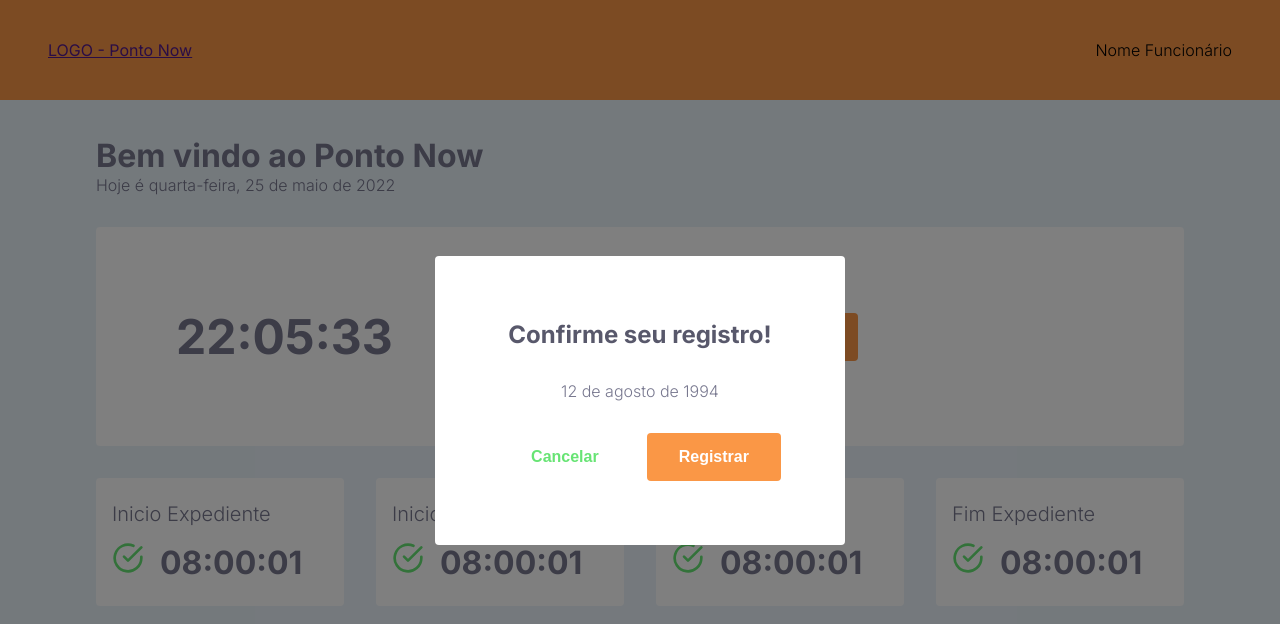
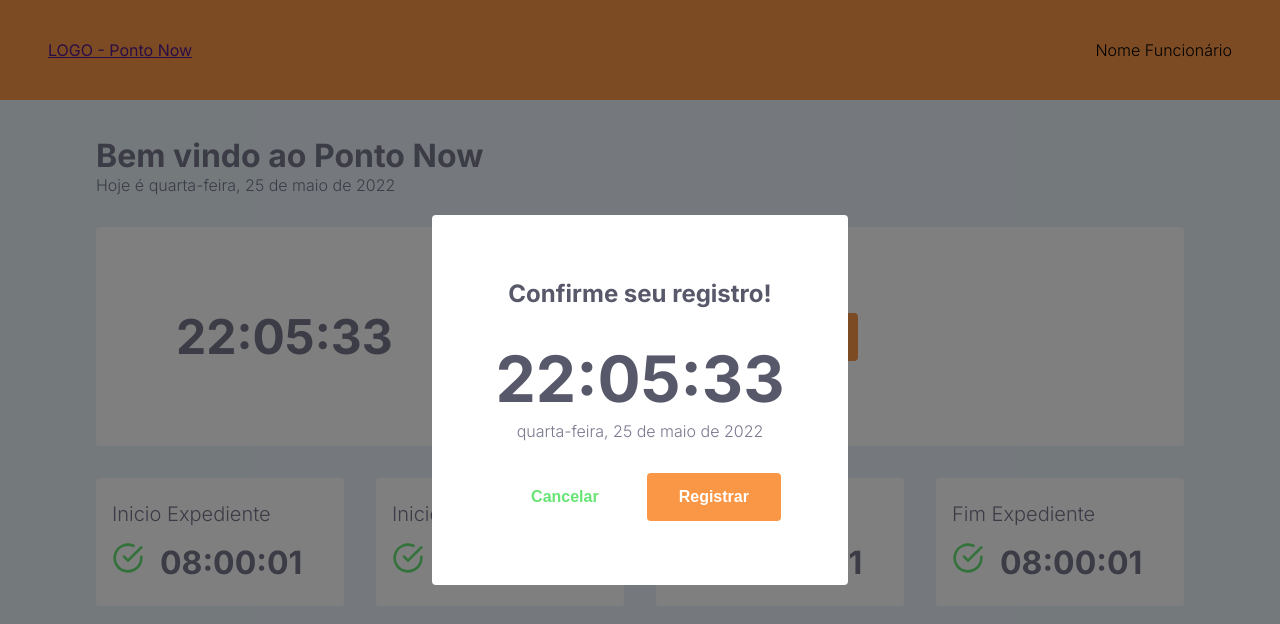
Before and after one commit to jorgelucasalima/pontonow, a React (Create React App) app: page /batidaponto in a window 1280 px wide. Both pictures are taken after a click on the button "REGISTRAR PONTO". Shown: the top 624 px of the page. Built offline with nearby package versions, Linux system fonts and the light colour scheme.

Commit message:
data e hora repassando por props para o modal de registrar ponto

```diff
--- a/src/App.js
+++ b/src/App.js
@@ -1,6 +1,7 @@
 import Rotas from './routes';
 import { BrowserRouter as Router } from "react-router-dom";
 import EstiloGlobal from './styles/global'
+
 
 function App() {
   return (
--- a/src/components/BodyPonto/index.jsx
+++ b/src/components/BodyPonto/index.jsx
@@ -26,7 +26,7 @@ export function BodyPonto(props) {
 
   return(
     <Container>
-      <ModalBatidaPonto isOpen={isModalBatidaPontoOpen} onRequestClose={fecharModalBatidaPonto}/>
+      <ModalBatidaPonto isOpen={isModalBatidaPontoOpen} onRequestClose={fecharModalBatidaPonto} dataAtual={dataAtual}/>
       <ContentTexto>
         <h1>Bem vindo ao Ponto Now</h1>
         <p>Hoje é {new Intl.DateTimeFormat('pt-BR', { weekday:'long', month:'long', day:'numeric', year:'numeric' }).format(dataAtual)}</p>
--- a/src/components/ModalBatidaPonto/index.jsx
+++ b/src/components/ModalBatidaPonto/index.jsx
@@ -3,8 +3,6 @@ import Modal from 'react-modal'
 
 
 export function ModalBatidaPonto(props) {
-
-  const horaAtual = new Date()
 
 
   return(
@@ -16,8 +14,8 @@ export function ModalBatidaPonto(props) {
     >
       <Container>
         <h2>Confirme seu registro!</h2>
-        <strong></strong>
-        <p>12 de agosto de 1994</p>
+        <strong>{ (new Intl.DateTimeFormat('pt-BR', { hour: 'numeric', minute:'numeric', second:'numeric' }).format(props.dataAtual)) }</strong>
+        <p>{new Intl.DateTimeFormat('pt-BR', { weekday:'long', month:'long', day:'numeric', year:'numeric' }).format(props.dataAtual)}</p>
         <button className='cancelar' onClick={props.onRequestClose}>Cancelar</button>
         <button>Registrar</button>
       </Container>
```
